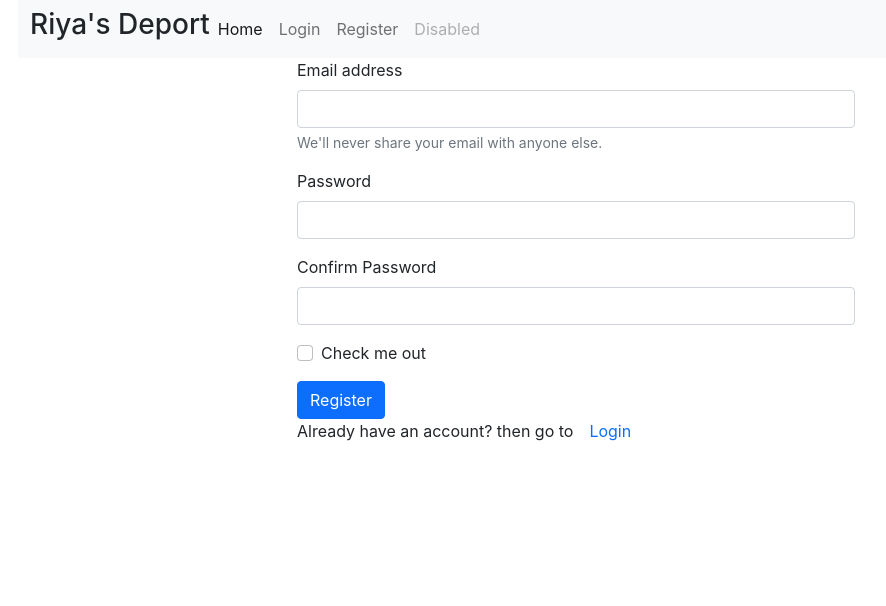
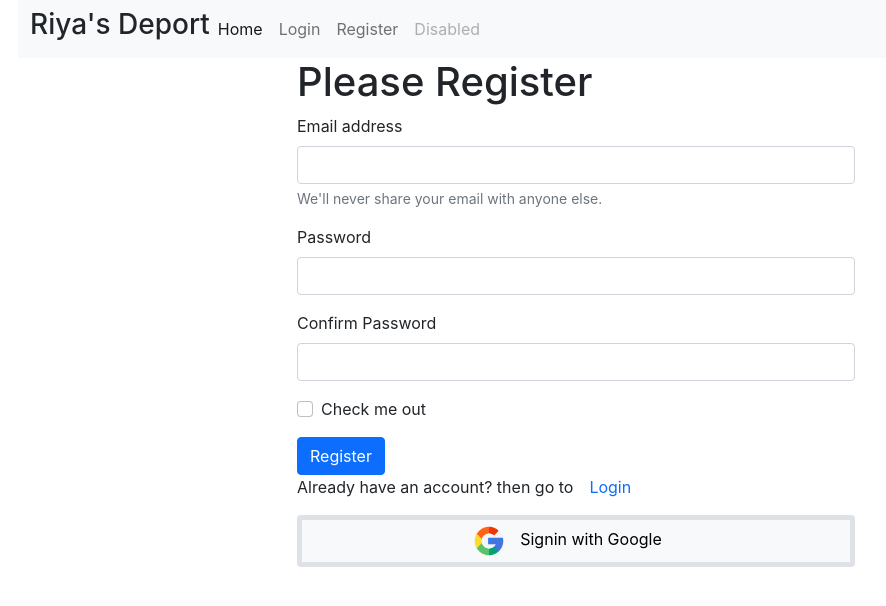
Before and after one commit to Chayanika1/ware-house-management-client-side, a React (Create React App) app: page /Register in a window 1280 px wide. Shown: the top 606 px of the page, without its empty margins (64-950 px from the left). Built offline with nearby package versions, Linux system fonts and the light colour scheme.

Commit message:
socialmedia login added

```diff
--- a/src/Pages/Login/Login.js
+++ b/src/Pages/Login/Login.js
@@ -6,6 +6,7 @@ import auth from '../../firebase.init';
 import { ToastContainer, toast } from 'react-toastify';
 import 'react-toastify/dist/ReactToastify.css';
 import { sendPasswordResetEmail } from 'firebase/auth';
+import SocialLogin from '../SocialLogin/SocialLogin';
 
 
 
@@ -55,7 +56,9 @@ const Login = () => {
     }
     return (
         <div className='col-lg-6 col-sm-8 mx-auto'>
+            <h1>Please Login</h1>
             <form onSubmit={handleLogin}>
+
                 <div class="mb-3">
                     <label for="exampleInputEmail1" class="form-label">Email address</label>
                     <input onBlur={handleEmail}type="email" class="form-control" id="exampleInputEmail1" aria-describedby="emailHelp" required/>
@@ -75,6 +78,7 @@ const Login = () => {
                 <p>Forget Password? <button className='btn btn-link text-primary pe-auto text-decoration-none' onClick={resetPassword}>Reset Password</button> </p>
                 <ToastContainer/>
             </form>
+            <SocialLogin></SocialLogin>
 
         </div>
     );
--- a/src/Pages/Register/Register.js
+++ b/src/Pages/Register/Register.js
@@ -7,6 +7,7 @@ import { ToastContainer, toast } from 'react-toastify';
 
 
 import { sendEmailVerification } from 'firebase/auth';
+import SocialLogin from '../SocialLogin/SocialLogin';
 
 
 
@@ -62,6 +63,7 @@ const Register = () => {
     }
     return (
         <div className='col-lg-6 col-sm-8 mx-auto'>
+            <h1>Please Register</h1>
              <form onSubmit={handleRegistration}>
                 <div class="mb-3">
                     <label for="exampleInputEmail1" class="form-label">Email address</label>
@@ -86,6 +88,7 @@ const Register = () => {
                 <p>Already have an account? then go to<Link className="p-3" style={{ textDecoration: 'none' }} to="/Login">Login</Link></p>
                 <ToastContainer/>
             </form>
+            <SocialLogin></SocialLogin>
 
 
         </div>
--- /dev/null
+++ b/src/Pages/SocialLogin/SocialLogin.js
@@ -0,0 +1,32 @@
+import React from 'react';
+import { useSignInWithGoogle } from 'react-firebase-hooks/auth';
+import { useNavigate } from 'react-router-dom';
+import auth from '../../firebase.init';
+import Google from'../../Images/Google.png';
+
+
+
+
+
+
+
+
+
+const SocialLogin = () => {
+    const [signInWithGoogle, user, loading, error] = useSignInWithGoogle(auth);
+    const navigate = useNavigate();
+    if(user){
+        navigate('/Home')
+    }
+    return (
+        <div>
+            <div class="d-grid gap-2">
+                <button onClick={()=>signInWithGoogle()} class="btn btn-light border border-5 mb-4" type="button"><img className="rounded-circle"style={{height:'30px',width:'30px'}} src={Google}></img><span className='p-3'>Signin with Google</span></button>
+
+            </div>
+
+        </div>
+    );
+};
+
+export default SocialLogin;
```
Also changed, not shown: src/Images/Google.png (added).
